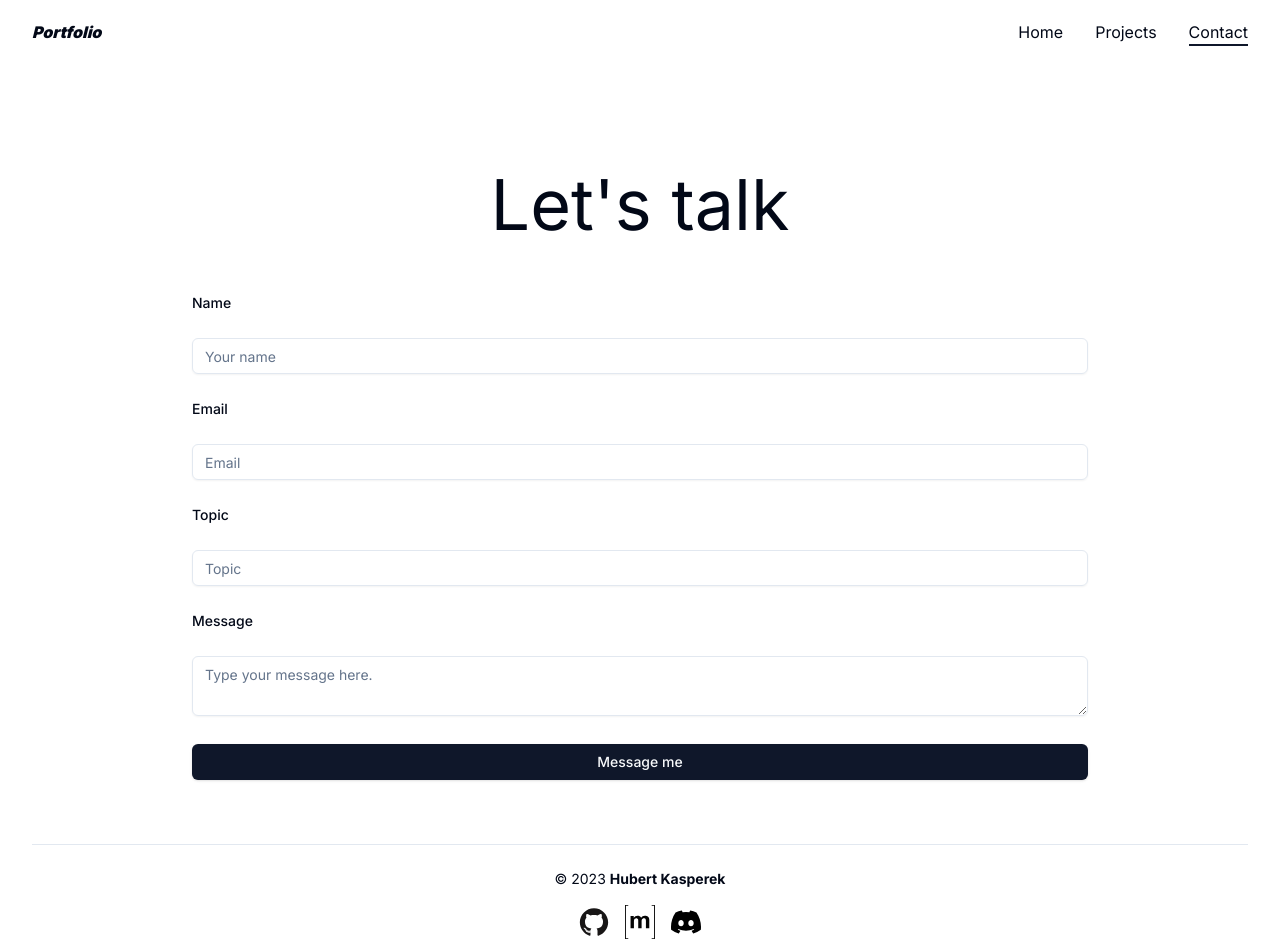
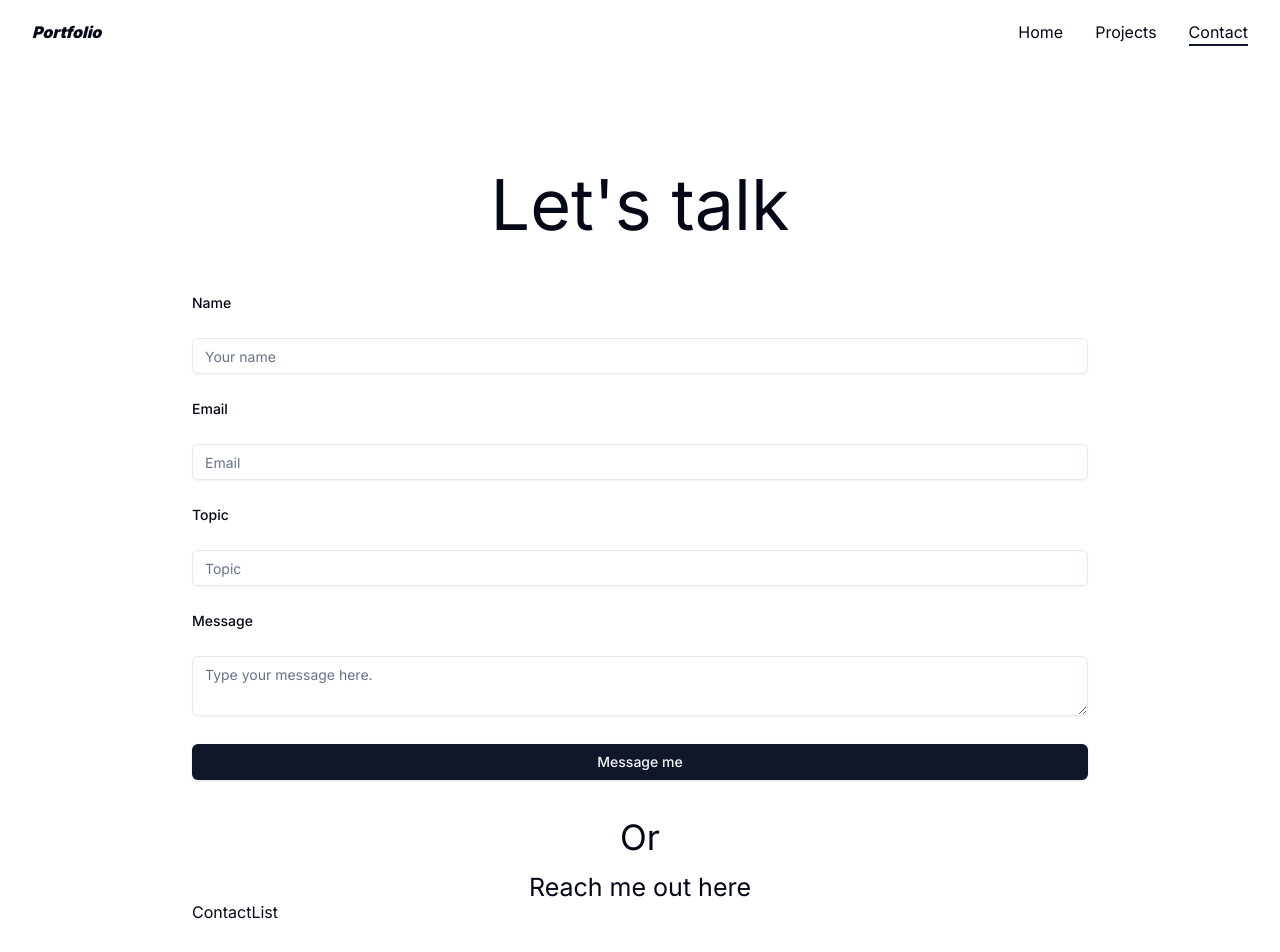
Before and after one commit to Hukasx0/portfolio, a Next.js app: page /portfolio/contact in a window 1280 px wide. Shown: the top 952 px of the page. Built offline with nearby package versions, Linux system fonts and the light colour scheme.

Commit message:
Small improvements

```diff
--- a/src/app/contact/page.js
+++ b/src/app/contact/page.js
@@ -1,4 +1,5 @@
 import ContactForm from "@/components/ContactForm";
+import ContactList from "@/components/ContactList";
 import Footer from "@/components/Footer";
 import Header from "@/components/Header";
 
@@ -8,6 +9,11 @@ export default function Contact() {
         <Header />
         <div className="max-container">
           <ContactForm />
+          <div className="sm:py-10 py-5">
+            <h2 className="lg:text-[35px] sm:text-[32px] xs:text-[35px] text-[25px] lg:leading-[35px] text-center">Or</h2>
+            <h3 className="lg:text-[25px] sm:text-[22px] xs:text-[25px] text-[15px] lg:leading-[25px] text-center sm:mt-5 mt-2">Reach me out here</h3>
+            <ContactList />
+          </div>
         </div>
         <Footer />
       </main>
--- a/src/app/page.js
+++ b/src/app/page.js
@@ -13,15 +13,15 @@ export default function Home() {
       <div className='max-container'>
         <Hero />
         <div className='py-10 flex flex-col'>
-          <h3 className='font-medium lg:text-[35px] sm:text-[35px] xs:text-[35px] text-[25px] lg:leading-[30px]'>Known technologies</h3>
+          <h3 className='font-medium lg:text-[30px] sm:text-[30px] xs:text-[30px] text-[25px] lg:leading-[30px]'>Known technologies</h3>
           <Skills />
         </div>
         <div className='py-10 flex flex-col gap-5'>
-          <h3 className='font-medium lg:text-[35px] sm:text-[35px] xs:text-[35px] text-[25px] lg:leading-[30px]'>Preview of my projects</h3>
+          <h3 className='font-medium lg:text-[30px] sm:text-[30px] xs:text-[30px] text-[25px] lg:leading-[30px]'>Preview of my projects</h3>
           <ProjectsCarousel />
         </div>
         <div className='py-10 flex flex-col'>
-          <h3 className='font-medium lg:text-[35px] sm:text-[35px] xs:text-[35px] text-[25px] lg:leading-[30px]'>My experience</h3>
+          <h3 className='font-medium lg:text-[30px] sm:text-[30px] xs:text-[30px] text-[25px] lg:leading-[30px]'>My experience</h3>
           <Experience />
         </div>
         <hr />
--- /dev/null
+++ b/src/components/ContactList.jsx
@@ -0,0 +1,7 @@
+const ContactList = () => {
+  return (
+    <div>ContactList</div>
+  )
+}
+
+export default ContactList
--- a/src/components/ProjectsCarousel.jsx
+++ b/src/components/ProjectsCarousel.jsx
@@ -55,6 +55,7 @@ export function ProjectsCarousel() {
                     img={project.imageUrl}
                     githubLink={project.githubLink}
                     currentlyWorkingOn={project.currentlyWorkingOn}
+                    websitePreview={project.websitePreview}
                 />
                 </div>
             </CarouselItem>
--- a/src/const/index.js
+++ b/src/const/index.js
@@ -287,7 +287,8 @@ export const projects = [
                 iconUrl: python
             }
         ],
-        githubLink: "https://github.com/Hukasx0/aichar"
+        githubLink: "https://github.com/Hukasx0/aichar",
+        websitePreview: "https://pypi.org/project/aichar/"
     },
     {
         currentlyWorkingOn: false,
@@ -341,7 +342,8 @@ export const projects = [
                 iconUrl: tailwind
             }
         ],
-        githubLink: "https://github.com/Hukasx0/portfolio"
+        githubLink: "https://github.com/Hukasx0/portfolio",
+        websitePreview: "https://hukasx0.github.io/portfolio"
     },
     {
         currentlyWorkingOn: false,
```
